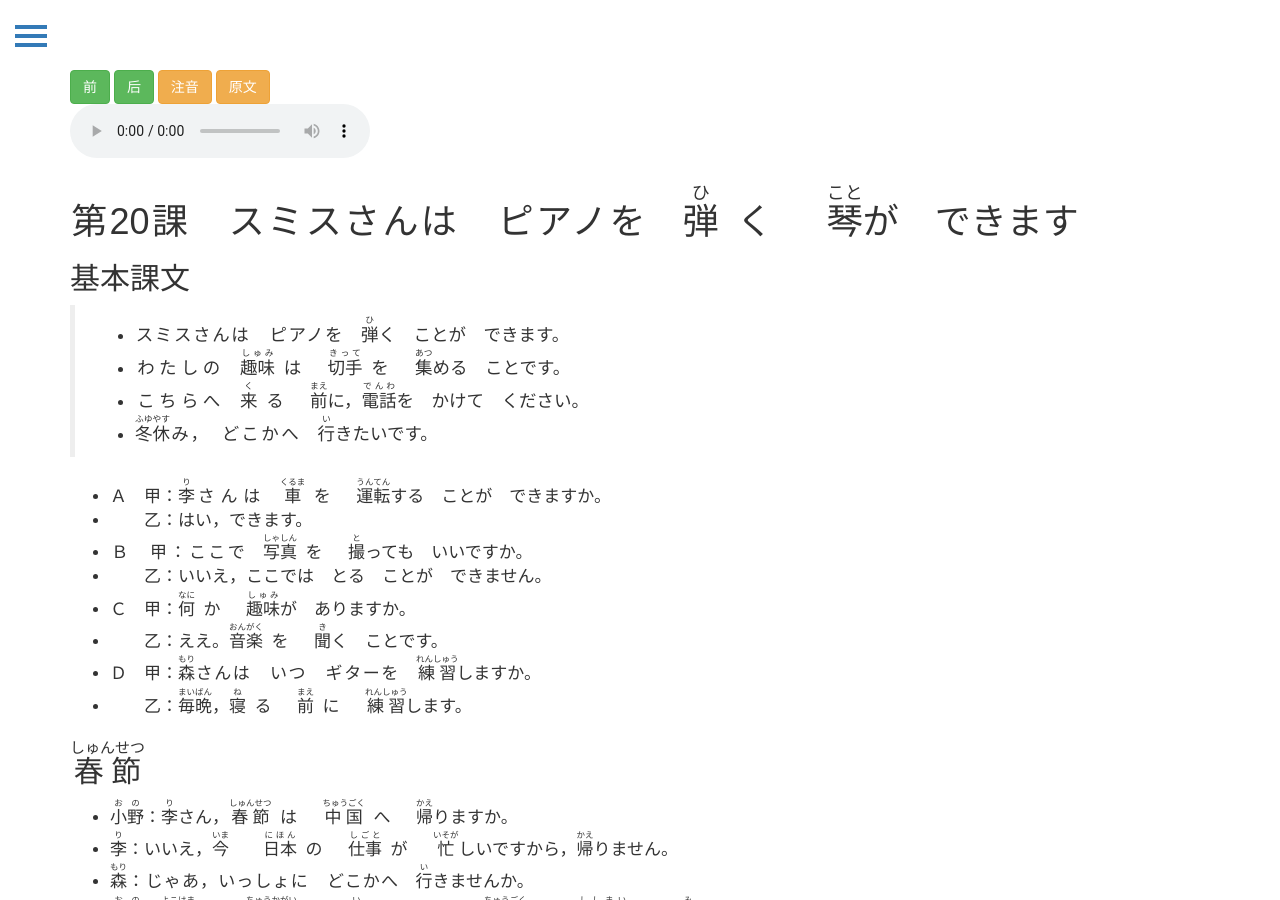
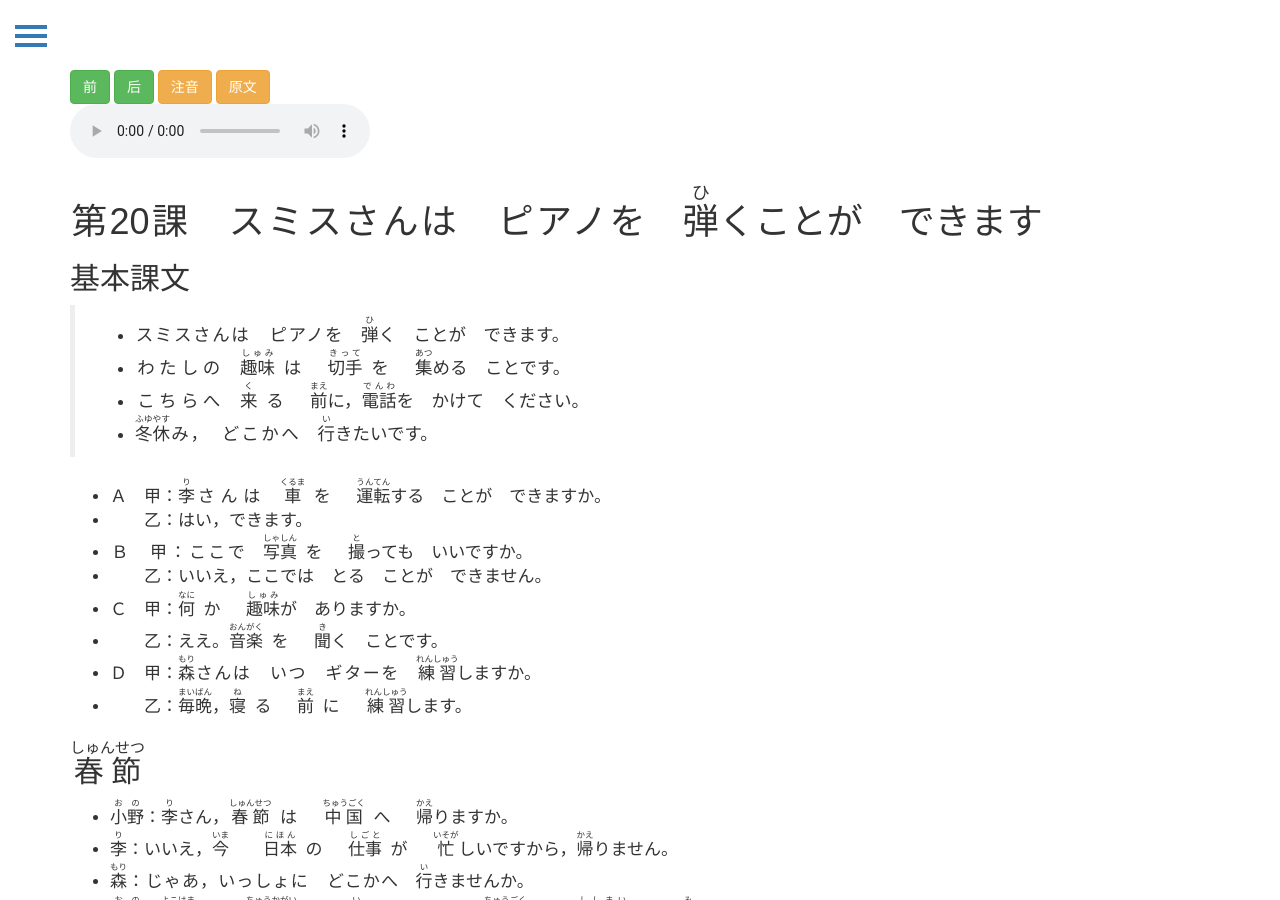
Before and after one commit to wizicer/LearnJapan, a Jekyll site: the page built from uwp/l/lesson20.md, in a window 1280 px wide and 900 px high. Built offline with Jekyll 4.4.1, drawn with Linux system fonts in a browser that asks for light colours.

Commit message:
修改20课标题中得错误

```diff
--- a/_data/lessons.yml
+++ b/_data/lessons.yml
@@ -1546,7 +1546,7 @@ l19:
     * 　李：我保证不进去，请别担心。
 l20:
   title: >
-    スミスさんは　ピアノを　!弾(ひ)く　!琴(こと)が　できます
+    スミスさんは　ピアノを　!弾(ひ)くことが　できます
   basic4: |
     > * スミスさんは　ピアノを　!弾(ひ)く　ことが　できます。
     > * わたしの　!趣味(しゅみ)は　!切手(きって)を　!集(あつ)める　ことです。
```
